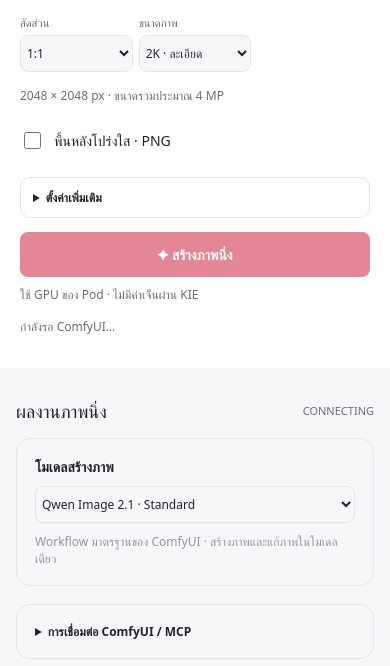
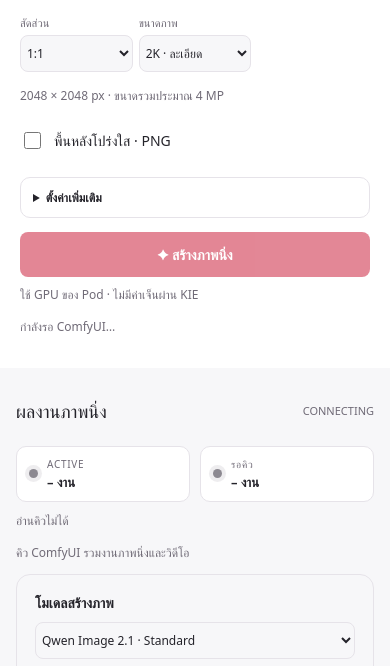
Before and after one commit to mamypoko2008/kendo-comfyui-h3, a plain HTML site: page web/images-v4.html in a window 390 px wide. Shown: the part 738-1404 px from the top of the page. Drawn offline with Linux system fonts and the light colour scheme; no server answers.

Commit message:
Show active and pending ComfyUI queue on V4 image page

```diff
--- a/runpod-v4-image.json
+++ b/runpod-v4-image.json
@@ -1,6 +1,6 @@
 {
   "name": "Kendo-ComfyUI-H3 V4 + Qwen Image 2.1",
-  "imageName": "ghcr.io/mamypoko2008/kendo-comfyui-h3:v4.2.0-image.1",
+  "imageName": "ghcr.io/mamypoko2008/kendo-comfyui-h3:v4.2.0-image.2",
   "category": "NVIDIA",
   "containerDiskInGb": 100,
   "dockerEntrypoint": [],
--- a/web/images-v4.html
+++ b/web/images-v4.html
@@ -9,8 +9,9 @@
 <details id="advanced"><summary>ตั้งค่าเพิ่มเติม</summary><div class="advanced-grid"><label>Steps<input id="steps" type="number" min="1" max="80" value="25"></label><label>Seed<input id="seed" type="number" min="0" max="4294967295" value="42"></label><label><input id="seed-lock" type="checkbox"> ล็อก Seed</label></div><p class="hint">Workflow มาตรฐาน · Euler / simple · CFG 1</p></details>
 <button id="generate" disabled>✦ สร้างภาพนิ่ง</button><p class="hint">ใช้ GPU ของ Pod · ไม่มีค่าเจ็นผ่าน KIE</p><p id="notice" aria-live="polite">กำลังเชื่อมต่อ ComfyUI…</p></section>
 <section class="content"><div class="row"><h2>ผลงานภาพนิ่ง</h2><span id="status" role="status">CONNECTING</span></div>
+<section id="queue-summary" class="queue-summary" aria-label="สถานะคิว ComfyUI" aria-live="polite"><div class="queue-item active"><span class="queue-dot" aria-hidden="true"></span><div><small>ACTIVE</small><b><span id="queue-active-count">–</span> งาน</b></div></div><div class="queue-item pending"><span class="queue-dot" aria-hidden="true"></span><div><small>รอคิว</small><b><span id="queue-pending-count">–</span> งาน</b></div></div><small id="queue-state" class="queue-state">กำลังอ่านคิว…</small></section><p class="hint">คิว ComfyUI รวมงานภาพนิ่งและวิดีโอ</p>
 <section class="image-model-card"><label for="image-model">โมเดลสร้างภาพ</label><select id="image-model"><option value="qwen21">Qwen Image 2.1 · Standard</option></select><small>Workflow มาตรฐานของ ComfyUI · สร้างภาพและแก้ภาพในโมเดลเดียว</small></section>
 <details class="image-connection"><summary>การเชื่อมต่อ ComfyUI / MCP</summary><p id="connection-state">กำลังตรวจบริการ…</p><div class="mcp-row"><input id="mcp-url" type="text" readonly aria-label="ลิงก์ MCP" placeholder="ลิงก์ MCP ของ Pod"><button id="mcp-copy" disabled>คัดลอก</button></div><small>ใช้ลิงก์เดียวกับหน้าวิดีโอ</small></details>
 <div id="preview"><div id="welcome"><span class="logo">Q</span><h2>ทุกไอเดีย เริ่มด้วยภาพ</h2><p>เขียนคำอธิบาย หรือแนบภาพเพื่อแก้ไข<br>Qwen Image 2.1 · Local GPU · 2K</p></div></div><div id="result-actions" class="result-actions" hidden><a id="download" download>↓ ดาวน์โหลด PNG</a><button id="use-video">ใช้เป็นภาพอ้างอิงในวิดีโอ →</button></div>
-<div class="row"><span id="activity" aria-live="polite"></span><span id="queue-state"></span></div><div id="history" class="history image-history"></div></section></main>
+<div class="row"><span id="activity" aria-live="polite"></span></div><div id="history" class="history image-history"></div></section></main>
 <script src="/workflow-images.js" defer></script><script src="/workflow-qwen-v4.js" defer></script><script src="/images-v4.js" defer></script></body></html>
--- a/web/images-v4.js
+++ b/web/images-v4.js
@@ -3,11 +3,11 @@
   'use strict';
   const $=selector=>document.querySelector(selector),native=window.KendoQwenV4;
   const slots=Array(10).fill(null),tracked=new Set();
-  let visible=3,ready=null,busy=false,reading=false,selectedResult=null;
+  let visible=3,ready=null,busy=false,reading=false,selectedResult=null,queueReading=false;
   const notice=text=>$('#notice').textContent=text;
   const updateButton=()=>$('#generate').disabled=busy||reading||!ready?.ready;
   async function api(route,options={}) {
-    const response=await fetch('/api/comfy'+route,{...options,signal:AbortSignal.timeout(60000)});
+    const response=await fetch('/api/comfy'+route,{...options,signal:options.signal??AbortSignal.timeout(60000)});
     let data;try{data=await response.json();}catch{throw new Error('บริการ ComfyUI ยังไม่พร้อม');}
     if(!response.ok)throw new Error(typeof data.error==='string'?data.error:data.error?.message||'ComfyUI ไม่รับงาน กรุณาตรวจ Console');
     return data;
@@ -69,6 +69,22 @@
     try{const response=await fetch('/api/kendo/status',{cache:'no-store',signal:AbortSignal.timeout(10000)});if(!response.ok)return;const state=await response.json();$('#mcp-url').value=state.mcp_url||'';$('#mcp-copy').disabled=!state.mcp_url;$('#connection-state').textContent=state.mcp_ready?'Comfy MCP พร้อมใช้งาน':'กำลังเริ่ม Comfy MCP';document.querySelectorAll('.comfy-link').forEach(a=>a.href=state.comfy_url||'#');}catch{}
   }
   $('#mcp-copy').onclick=async()=>{try{await navigator.clipboard.writeText($('#mcp-url').value);$('#connection-state').textContent='คัดลอกลิงก์ MCP แล้ว';}catch{$('#mcp-url').select();}};
+  async function refreshQueue() {
+    if(queueReading)return;
+    queueReading=true;
+    try {
+      const queue=await api('/queue',{cache:'no-store',signal:AbortSignal.timeout(10000)});
+      if(!Array.isArray(queue.queue_running)||!Array.isArray(queue.queue_pending))throw new Error('Invalid queue');
+      const active=queue.queue_running.length,pending=queue.queue_pending.length;
+      $('#queue-active-count').textContent=String(active);$('#queue-pending-count').textContent=String(pending);
+      $('#queue-summary .queue-item.active').classList.toggle('has-jobs',active>0);
+      $('#queue-summary .queue-item.pending').classList.toggle('has-jobs',pending>0);
+      $('#queue-state').textContent=active||pending?`ทั้งหมด ${active+pending} งาน`:'คิวว่าง';
+    }catch {
+      $('#queue-active-count').textContent='–';$('#queue-pending-count').textContent='–';$('#queue-state').textContent='อ่านคิวไม่ได้';
+      $('#queue-summary .queue-item.active').classList.remove('has-jobs');$('#queue-summary .queue-item.pending').classList.remove('has-jobs');
+    }finally{queueReading=false;}
+  }
   function resultUrl(file){return '/api/comfy/view?'+new URLSearchParams({filename:file.filename,subfolder:file.subfolder||'',type:file.type||'output'});}
   function sendToVideo(file){sessionStorage.setItem('kendo-v4-image-reference',JSON.stringify({filename:file.filename,subfolder:file.subfolder||''}));location.href='/v4-image.html';}
   function showResult(file){selectedResult=file;const img=document.createElement('img');img.src=resultUrl(file);img.alt='ภาพที่สร้างด้วย Qwen Image 2.1';$('#preview').replaceChildren(img);$('#download').href=img.src;$('#result-actions').hidden=false;}
@@ -85,7 +101,6 @@
       for(const id of tracked){const entry=history[id];if(entry?.status?.status_str==='error'){tracked.delete(id);notice('สร้างภาพไม่สำเร็จ กรุณาตรวจ ComfyUI Console');}}
       $('#history').replaceChildren(...cards);$('#activity').textContent=tracked.size?`กำลังติดตาม ${tracked.size} งาน`:cards.length?`${cards.length} ภาพ`:'';
     }catch{}
-    try{const queue=await api('/queue');$('#queue-state').textContent=`กำลังรัน ${queue.queue_running?.length||0} · รอคิว ${queue.queue_pending?.length||0}`;}catch{}
   }
   $('#generate').onclick=async()=>{
     if(busy||reading||!ready?.ready)return;
@@ -102,10 +117,10 @@
       const graph=native.buildWorkflow({...options,...current.files,references});attempted=true;
       const result=await api('/prompt',{method:'POST',headers:{'Content-Type':'application/json'},body:JSON.stringify({prompt:graph,client_id:crypto.randomUUID()})});
       if(!result.prompt_id)throw new Error('ComfyUI ไม่ส่งหมายเลขงานกลับมา');
-      tracked.add(result.prompt_id);$('#seed').value=String(seed);notice('ส่งเข้าคิวแล้ว · Seed '+seed);void refreshHistory();
+      tracked.add(result.prompt_id);$('#seed').value=String(seed);notice('ส่งเข้าคิวแล้ว · Seed '+seed);void refreshQueue();void refreshHistory();
     }catch(error){notice(error.message+(attempted?' · ตรวจคิวก่อนส่งใหม่':''));}finally{busy=false;updateButton();}
   };
   window.addEventListener('beforeunload',()=>slots.filter(Boolean).forEach(item=>URL.revokeObjectURL(item.url)));
-  renderReferences();void checkReadiness();void connection();void refreshHistory();
-  setInterval(checkReadiness,5000);setInterval(connection,15000);setInterval(refreshHistory,4000);
+  renderReferences();void checkReadiness();void connection();void refreshQueue();void refreshHistory();
+  setInterval(checkReadiness,5000);setInterval(connection,15000);setInterval(refreshQueue,4000);setInterval(refreshHistory,4000);
 })();
```
Also changed, not shown: RELEASE_V4_IMAGE.md (+3 -1 lines), tests/ui-v4-image.cjs (+22 -4 lines), .github/workflows/build-v4-image.yml, 1 other file.
